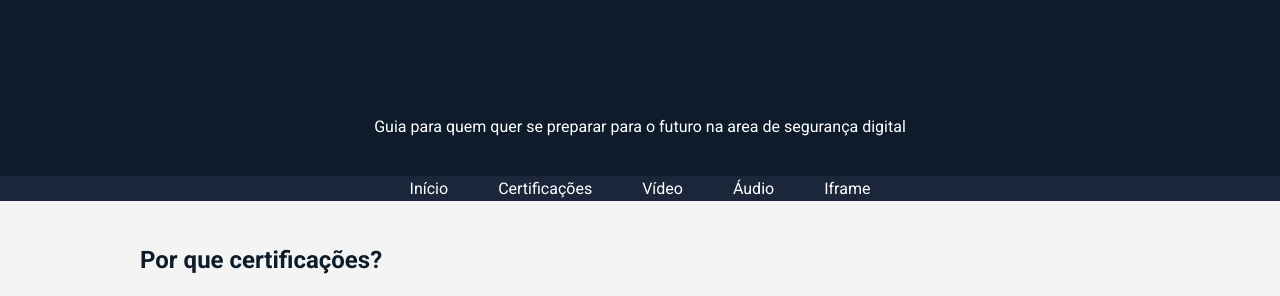
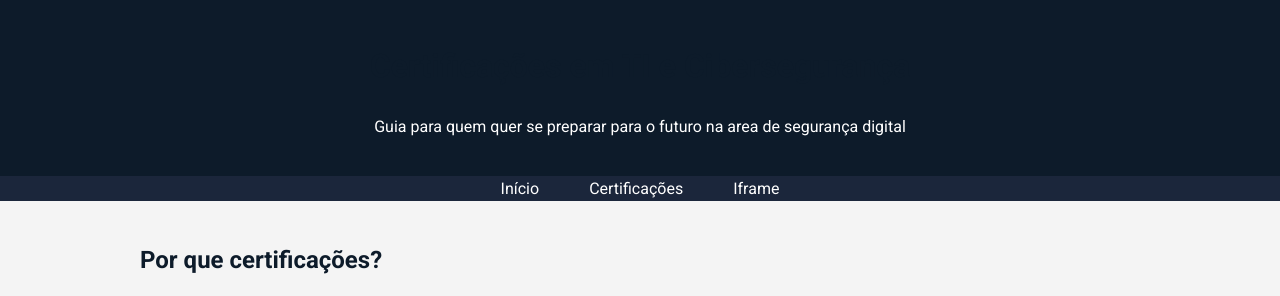
Before and after one commit to arkenzera-main/proj01_m_BrunoPolitiRomero, a plain HTML site: page index.html in a window 1280 px wide. Shown: the top 296 px of the page. Drawn offline with Linux system fonts and the light colour scheme.

Commit message:
Update index.html

```diff
--- a/index.html
+++ b/index.html
@@ -16,8 +16,6 @@
         <ul>
             <li><a href="#intro">Início</a></li>
             <li><a href="#certificacoes">Certificações</a></li>
-            <li><a href="#video">Vídeo</a></li>
-            <li><a href="#audio">Áudio</a></li>
             <li><a href="#iframe">Iframe</a></li>
         </ul>
     </nav>
```
